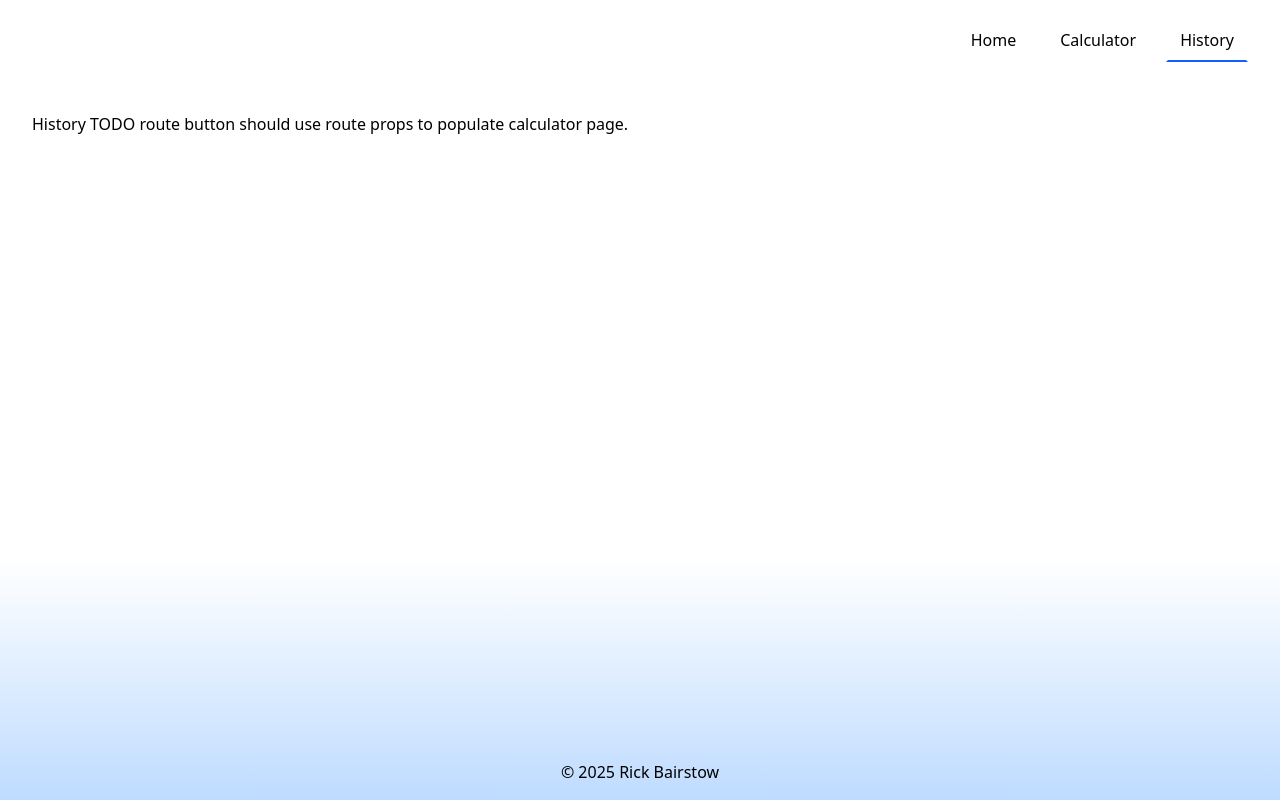
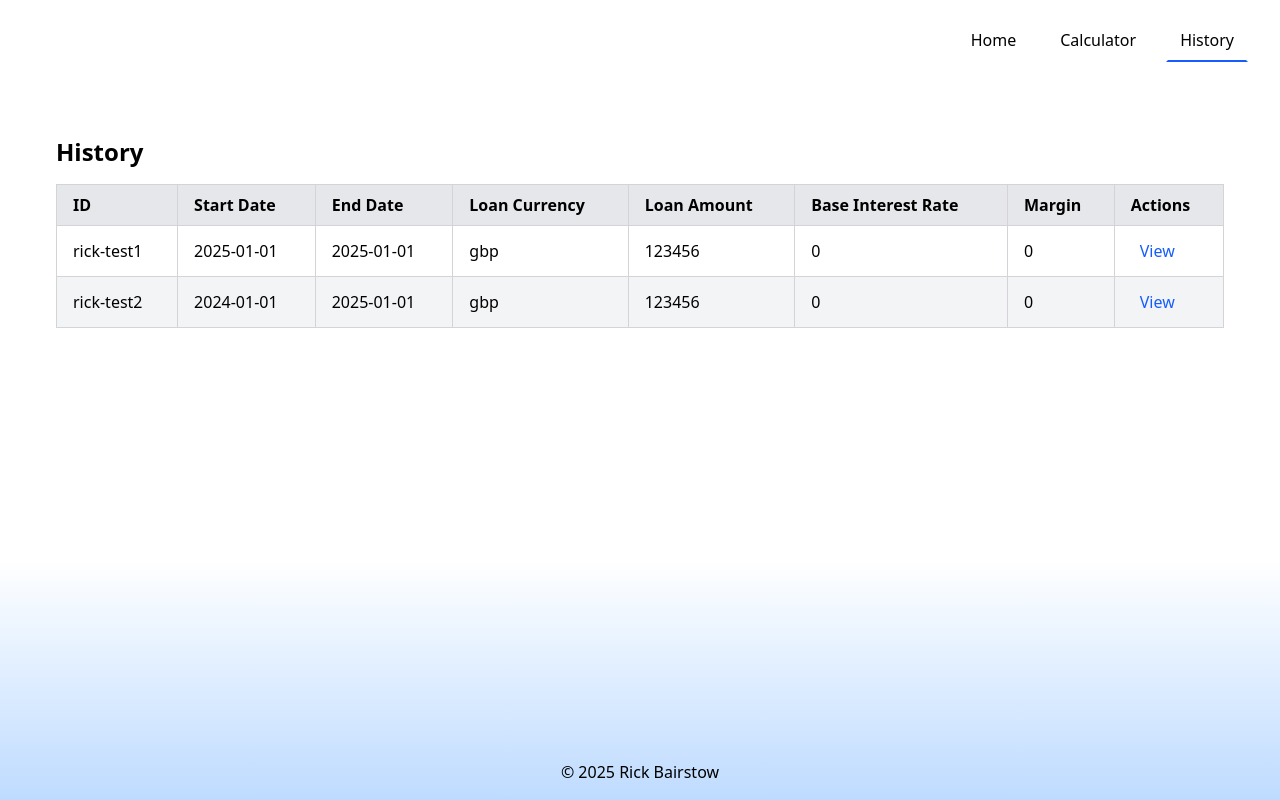
Before and after one commit to rickbairstow/loan_calc, a Vue app: page /history in a window 1280 px wide. Built offline with nearby package versions, Linux system fonts and the light colour scheme; some icons are missing.

Commit message:
History page and better saving

```diff
--- a/src/components/Button.vue
+++ b/src/components/Button.vue
@@ -62,6 +62,11 @@ const styles = {
   secondary: {
     base: 'text-black bg-white border-gray-200 hover:bg-gray-200',
     disabled: 'text-black bg-gray-100 border-gray-100 pointer-events-none'
+  },
+  text: {
+    base: 'text-blue-600 bg-transparent border-transparent hover:text-blue-700 hover:underline',
+    disabled:
+        'text-blue-900 bg-transparent border-transparent pointer-events-none'
   }
 }
 
--- a/src/components/NavLinks.vue
+++ b/src/components/NavLinks.vue
@@ -2,12 +2,15 @@
   <ul class="flex gap-4">
     <li
         v-for="link in links"
+        :key="link.to"
         class="flex"
     >
       <router-link
           :to="link.to"
           class="ring-0 font-medium px-3 py-2 bg-white hover:bg-gray-200 focus:bg-gray-200 rounded-lg border-2 border-transparent"
-          exact-active-class=" border-b-2 border-b-blue-600 rounded-bl-none rounded-br-none"
+          :class="{
+            'border-b-2 border-b-blue-600 rounded-bl-none rounded-br-none': isActive(link.to)
+          }"
       >
         {{ link.name }}
       </router-link>
@@ -16,10 +19,15 @@
 </template>
 
 <script setup>
+import { useRoute } from 'vue-router';
+
 defineProps({
   links: {
     type: Array,
     required: true
   }
-})
+});
+
+const route = useRoute();
+const isActive = (to) => route.path.startsWith(to)
 </script>
--- a/src/components/Navigation.vue
+++ b/src/components/Navigation.vue
@@ -16,7 +16,7 @@ import Icon from "@Components/Icon.vue";
 const navLinks = [
   {
     name: 'Home',
-    to: '/'
+    to: '/home'
   },
   {
     name: 'Calculator',
--- a/src/composables/useCalculator.js
+++ b/src/composables/useCalculator.js
@@ -2,9 +2,20 @@ import { ref } from 'vue'
 
 const calculatorHistory = ref([
     {
-        id: 'testing',
+        id: 'rick-test1',
         formData: {
             startDate: "2025-01-01",
+            endDate: "2025-01-01",
+            loanCurrency: "gbp",
+            loanAmount: 123456,
+            baseInterestRate: 0,
+            margin: 0,
+        }
+    },
+    {
+        id: 'rick-test2',
+        formData: {
+            startDate: "2024-01-01",
             endDate: "2025-01-01",
             loanCurrency: "gbp",
             loanAmount: 123456,
--- a/src/pages/History.vue
+++ b/src/pages/History.vue
@@ -1,6 +1,75 @@
 <template>
-  <div>
-    History
-    TODO route button should use route props to populate calculator page.
+  <div class="p-6">
+    <h1 class="text-2xl font-semibold mb-4">History</h1>
+    <div
+        v-if="calculatorHistory?.length"
+        class="w-full min-w-full overflow-x-scroll"
+    >
+      <table class="w-full table-auto border-collapse border border-zinc-300 rounded-lg">
+        <thead>
+        <tr :class="headerRowClasses">
+          <th v-for="header in headers" :key="header" :class="cellClasses">
+            {{ header }}
+          </th>
+        </tr>
+        </thead>
+        <tbody>
+        <tr
+            v-for="item in calculatorHistory"
+            :key="item.id"
+            :class="rowClasses"
+        >
+          <td :class="cellClasses">{{ item.id }}</td>
+          <td :class="cellClasses">{{ item.formData.startDate }}</td>
+          <td :class="cellClasses">{{ item.formData.endDate }}</td>
+          <td :class="cellClasses">{{ item.formData.loanCurrency }}</td>
+          <td :class="cellClasses">{{ item.formData.loanAmount }}</td>
+          <td :class="cellClasses">{{ item.formData.baseInterestRate }}</td>
+          <td :class="cellClasses">{{ item.formData.margin }}</td>
+          <td :class="cellClasses">
+            <Button
+                button-type="text"
+                size="small"
+                :href="`/calculator/${item.id}`"
+            >
+              View
+            </Button>
+          </td>
+        </tr>
+        </tbody>
+      </table>
+    </div>
+    <p
+        v-else
+        class="flex flex-col items-start gap-4"
+    >
+      No history available. Head to the Calculator page to get started.
+      <Button
+          button-type="primary"
+          href="/calculator"
+      >
+        Get Started
+      </Button>
+    </p>
   </div>
 </template>
+
+<script setup>
+import Button from "@Components/Button.vue";
+import { calculatorHistory } from "@Composables/useCalculator.js";
+
+const headers = [
+  "ID",
+  "Start Date",
+  "End Date",
+  "Loan Currency",
+  "Loan Amount",
+  "Base Interest Rate",
+  "Margin",
+  "Actions",
+];
+
+const cellClasses = "border border-zinc-300 px-4 py-2";
+const headerRowClasses = "bg-gray-200 text-left";
+const rowClasses = "hover:bg-gray-200 even:bg-gray-100 odd:bg-white";
+</script>
--- a/src/router/router.js
+++ b/src/router/router.js
@@ -5,9 +5,10 @@ const routes = [
     {
         path: '/',
         component: DefaultLayout,
+        redirect: '/home',
         children: [
             {
-                path: '',
+                path: '/home',
                 name: 'Home',
                 component: () => import('@Pages/Home.vue'),
             },
```
